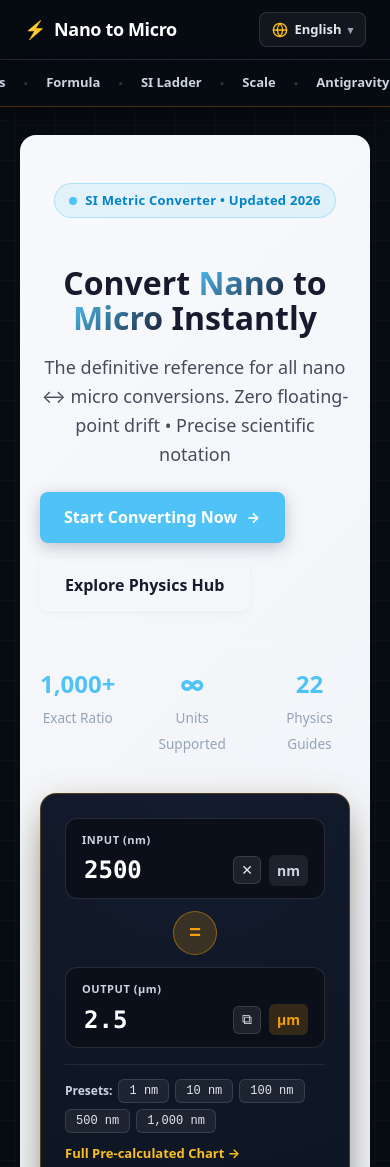
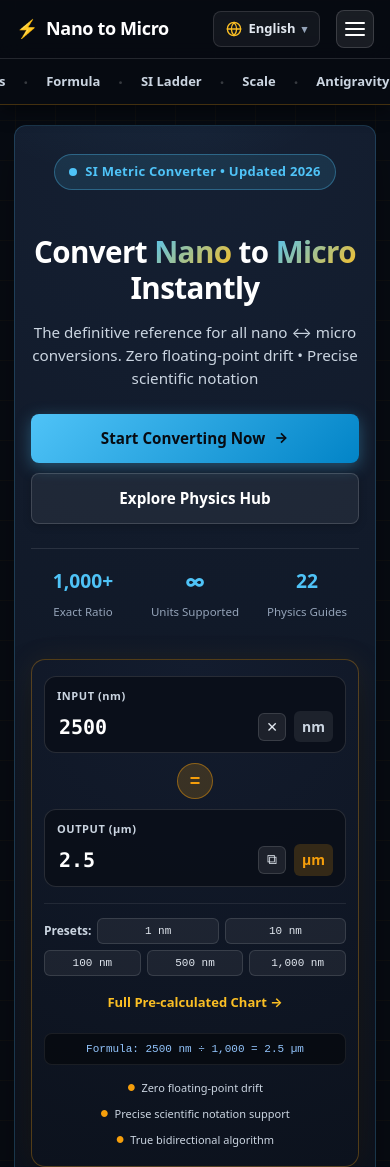
Before and after one commit to maryam-2021/NanoToMicro, an Astro site: page / in a window 390 px wide. Shown: the top 1167 px of the page. Built offline with nearby package versions, Linux system fonts and the light colour scheme; Astro itself is replaced by a stand-in of ours.

Commit message:
fix(mobile): resolve mobile responsive layout, hamburger drawer, hero dark theme, and touch targets

```diff
--- a/src/components/ConverterIsland.svelte
+++ b/src/components/ConverterIsland.svelte
@@ -391,15 +391,61 @@
   }
 
   @media (max-width: 640px) {
+    .calculator-card {
+      padding: 16px 12px;
+      border-radius: 14px;
+    }
     .calc-inputs-row {
       flex-direction: column;
+      gap: 8px;
+    }
+    .input-box {
+      width: 100%;
+      box-sizing: border-box;
+      padding: 10px 12px;
+    }
+    .calc-input {
+      font-size: 20px;
+      min-width: 0;
     }
     .swap-btn {
       align-self: center;
+      width: 36px;
+      height: 36px;
+      font-size: 18px;
+      margin: 2px 0;
     }
     .presets-row {
       flex-direction: column;
-      align-items: flex-start;
+      align-items: stretch;
+      gap: 10px;
+    }
+    .preset-buttons {
+      display: flex;
+      flex-wrap: wrap;
+      gap: 6px;
+      width: 100%;
+    }
+    .preset-btn {
+      flex: 1 1 calc(33.33% - 6px);
+      text-align: center;
+      padding: 6px 4px;
+      font-size: 11px;
+    }
+    .chart-link {
+      text-align: center;
+      display: block;
+      padding: 6px 0;
+    }
+    .formula-banner {
+      font-size: 11px;
+      padding: 6px 8px;
+      word-break: break-all;
+    }
+    .features-row {
+      gap: 8px 12px;
+      font-size: 11px;
+      justify-content: center;
     }
   }
 </style>
--- a/src/layouts/Base.astro
+++ b/src/layouts/Base.astro
@@ -315,6 +315,30 @@ if (faqs && faqs.length > 0) {
         color: #94a3b8;
       }
 
+      .mobile-menu-toggle {
+        display: none;
+        background: rgba(255, 255, 255, 0.08);
+        border: 1px solid rgba(255, 255, 255, 0.15);
+        border-radius: 8px;
+        padding: 8px;
+        cursor: pointer;
+        flex-direction: column;
+        gap: 4px;
+        width: 38px;
+        height: 38px;
+        justify-content: center;
+        align-items: center;
+      }
+
+      .mobile-menu-toggle span {
+        display: block;
+        width: 20px;
+        height: 2px;
+        background: #ffffff;
+        border-radius: 2px;
+        transition: all 0.2s ease;
+      }
+
       @media (max-width: 900px) {
         .footer-top {
           grid-template-columns: 1fr;
@@ -324,9 +348,40 @@ if (faqs && faqs.length > 0) {
         }
       }
 
-      @media (max-width: 700px) {
+      @media (max-width: 768px) {
+        header {
+          padding: 10px 16px;
+        }
+        .mobile-menu-toggle {
+          display: flex;
+        }
         .nav-links {
           display: none;
+          position: absolute;
+          top: 100%;
+          left: 0;
+          right: 0;
+          background: #0b111c;
+          border-bottom: 1px solid rgba(255, 255, 255, 0.15);
+          flex-direction: column;
+          align-items: stretch;
+          padding: 16px 20px;
+          gap: 10px;
+          box-shadow: 0 16px 32px rgba(0, 0, 0, 0.7);
+          z-index: 150;
+        }
+        .nav-links.is-open {
+          display: flex;
+        }
+        .nav-links a {
+          padding: 10px 14px;
+          border-radius: 8px;
+          background: rgba(255, 255, 255, 0.04);
+          font-size: 14px;
+          display: block;
+        }
+        main {
+          padding: 16px 14px 60px;
         }
       }
     </style>
@@ -359,6 +414,9 @@ if (faqs && faqs.length > 0) {
             <a href={localePath(lang, '/antigravity/')} class="nav-badge">{t('nav.antigravityHub', undefined, lang)}</a>
           </nav>
           <LanguageSwitcher currentLocale={lang} currentPath={pathname} />
+          <button class="mobile-menu-toggle" aria-label="Toggle menu" onclick="document.querySelector('.nav-links').classList.toggle('is-open')">
+            <span></span><span></span><span></span>
+          </button>
         </div>
       </div>
     </header>
--- a/src/pages/index.astro
+++ b/src/pages/index.astro
@@ -100,29 +100,29 @@ const description = 'The definitive reference for all nano ↔ micro conversions
         </p>
 
         <!-- Primary CTA -->
-        <div class="hero-cta" style="display: flex; gap: 16px; margin: 24px 0; flex-wrap: wrap;">
-          <a href="#converter" class="btn-primary" style="background: #4fc3f7; color: #1a1a2e; font-weight: 700; padding: 12px 24px; border-radius: 8px; text-decoration: none; display: inline-flex; align-items: center; gap: 8px;">
+        <div class="hero-cta">
+          <a href="#converter" class="btn-primary">
             Start Converting Now
             <svg class="btn-arrow" width="16" height="16" viewBox="0 0 24 24" fill="none" stroke="currentColor" stroke-width="2.5"><line x1="5" y1="12" x2="19" y2="12"></line><polyline points="12 5 19 12 12 19"></polyline></svg>
           </a>
-          <a href="/physics/" class="btn-secondary" style="background: rgba(255,255,255,0.08); border: 1px solid rgba(255,255,255,0.2); color: #ffffff; font-weight: 600; padding: 12px 24px; border-radius: 8px; text-decoration: none;">
+          <a href="/physics/" class="btn-secondary">
             Explore Physics Hub
           </a>
         </div>
 
         <!-- Trust Indicators -->
-        <div class="trust-indicators" style="display: flex; gap: 32px; margin-top: 32px; border-top: 1px solid rgba(255,255,255,0.1); padding-top: 20px;">
+        <div class="trust-indicators">
           <div class="trust-item">
-            <span class="trust-number" style="font-size: 1.5rem; font-weight: 800; color: #4fc3f7; display: block;">1,000+</span>
-            <span class="trust-label" style="font-size: 0.85rem; color: #94a3b8;">Exact Ratio</span>
+            <span class="trust-number">1,000+</span>
+            <span class="trust-label">Exact Ratio</span>
           </div>
           <div class="trust-item">
-            <span class="trust-number" style="font-size: 1.5rem; font-weight: 800; color: #4fc3f7; display: block;">∞</span>
-            <span class="trust-label" style="font-size: 0.85rem; color: #94a3b8;">Units Supported</span>
+            <span class="trust-number">∞</span>
+            <span class="trust-label">Units Supported</span>
           </div>
           <div class="trust-item">
-            <span class="trust-number" style="font-size: 1.5rem; font-weight: 800; color: #4fc3f7; display: block;">22</span>
-            <span class="trust-label" style="font-size: 0.85rem; color: #94a3b8;">Physics Guides</span>
+            <span class="trust-number">22</span>
+            <span class="trust-label">Physics Guides</span>
           </div>
         </div>
       </div>
@@ -827,13 +827,16 @@ const description = 'The definitive reference for all nano ↔ micro conversions
   }
 
   /* Hero Section */
+  /* Hero Section */
   .hero-section {
-    padding: 48px 0 64px;
-    background: linear-gradient(135deg, #f8f9fc 0%, #eef2f7 100%);
+    padding: 48px 24px 56px;
+    background: radial-gradient(circle at 50% 0%, #152033 0%, #0c121d 100%);
+    border: 1px solid rgba(79, 195, 247, 0.2);
     position: relative;
     overflow: hidden;
     border-radius: 16px;
     margin-bottom: 32px;
+    box-shadow: 0 16px 40px -10px rgba(0, 0, 0, 0.5);
   }
 
   .hero-section::before {
@@ -843,7 +846,7 @@ const description = 'The definitive reference for all nano ↔ micro conversions
     right: -20%;
     width: 600px;
     height: 600px;
-    background: radial-gradient(circle, rgba(79, 195, 247, 0.08) 0%, transparent 70%);
+    background: radial-gradient(circle, rgba(79, 195, 247, 0.12) 0%, transparent 70%);
     border-radius: 50%;
     pointer-events: none;
   }
@@ -854,7 +857,7 @@ const description = 'The definitive reference for all nano ↔ micro conversions
     text-align: center;
     position: relative;
     z-index: 2;
-    padding: 0 20px;
+    padding: 0 16px;
   }
 
   .hero-badge {
@@ -862,7 +865,7 @@ const description = 'The definitive reference for all nano ↔ micro conversions
     align-items: center;
     gap: 8px;
     background: rgba(79, 195, 247, 0.12);
-    color: #0284c7;
+    color: #4fc3f7;
     border: 1px solid rgba(79, 195, 247, 0.35);
     padding: 6px 14px;
     border-radius: 9999px;
@@ -881,25 +884,34 @@ const description = 'The definitive reference for all nano ↔ micro conversions
   }
 
   .hero-title {
-    font-size: 3.5rem;
-    font-weight: 700;
-    line-height: 1.1;
-    color: #1a1a2e;
+    font-size: clamp(2.2rem, 5vw, 3.5rem);
+    font-weight: 800;
+    line-height: 1.15;
+    color: #ffffff;
     margin-bottom: 16px;
+    letter-spacing: -0.02em;
   }
 
   .hero-title .highlight {
-    background: linear-gradient(135deg, #4fc3f7, #1a1a2e);
+    background: linear-gradient(135deg, #4fc3f7, #fbbf24);
     -webkit-background-clip: text;
     -webkit-text-fill-color: transparent;
     background-clip: text;
   }
 
   .hero-subtitle {
-    font-size: 1.125rem;
-    color: #4a4a5a;
+    font-size: 1.1rem;
+    color: #cbd5e1;
     line-height: 1.6;
     margin-bottom: 24px;
+  }
+
+  .hero-cta {
+    display: flex;
+    gap: 16px;
+    margin: 24px 0;
+    justify-content: center;
+    flex-wrap: wrap;
   }
 
   .btn-primary {
@@ -907,18 +919,18 @@ const description = 'The definitive reference for all nano ↔ micro conversions
     align-items: center;
     gap: 8px;
     padding: 14px 32px;
-    background: linear-gradient(135deg, #1a1a2e, #2d2d4e);
-    color: white !important;
+    background: linear-gradient(135deg, #4fc3f7, #0284c7);
+    color: #070b12 !important;
     border-radius: 8px;
-    font-weight: 600;
+    font-weight: 700;
     text-decoration: none !important;
     transition: all 0.3s ease;
-    box-shadow: 0 4px 16px rgba(26, 26, 46, 0.25);
+    box-shadow: 0 4px 16px rgba(79, 195, 247, 0.35);
   }
 
   .btn-primary:hover {
     transform: translateY(-2px);
-    box-shadow: 0 8px 24px rgba(26, 26, 46, 0.35);
+    box-shadow: 0 8px 24px rgba(79, 195, 247, 0.5);
     text-decoration: none !important;
   }
 
@@ -927,21 +939,43 @@ const description = 'The definitive reference for all nano ↔ micro conversions
     align-items: center;
     gap: 8px;
     padding: 14px 32px;
-    background: #ffffff;
-    border: 1px solid #e8ecf1;
-    color: #1a1a2e !important;
+    background: rgba(255, 255, 255, 0.06);
+    border: 1px solid rgba(255, 255, 255, 0.15);
+    color: #ffffff !important;
     border-radius: 8px;
     font-weight: 600;
     text-decoration: none !important;
     transition: all 0.3s ease;
-    box-shadow: 0 2px 8px rgba(26, 26, 46, 0.04);
+    box-shadow: 0 2px 8px rgba(0, 0, 0, 0.2);
   }
 
   .btn-secondary:hover {
     border-color: #4fc3f7;
-    color: #039be5 !important;
+    color: #4fc3f7 !important;
     transform: translateY(-2px);
-    box-shadow: 0 4px 12px rgba(26, 26, 46, 0.08);
+    box-shadow: 0 4px 12px rgba(79, 195, 247, 0.2);
+  }
+
+  .trust-indicators {
+    display: grid;
+    grid-template-columns: repeat(3, 1fr);
+    gap: 16px;
+    margin-top: 32px;
+    border-top: 1px solid rgba(255, 255, 255, 0.1);
+    padding-top: 20px;
+    text-align: center;
+  }
+
+  .trust-number {
+    font-size: 1.5rem;
+    font-weight: 800;
+    color: #4fc3f7;
+    display: block;
+  }
+
+  .trust-label {
+    font-size: 0.85rem;
+    color: #94a3b8;
   }
 
   .calc-wrapper {
@@ -1594,14 +1628,95 @@ const description = 'The definitive reference for all nano ↔ micro conversions
 
   /* Mobile: < 768px */
   @media (max-width: 767px) {
-    .hero-title { font-size: 2rem; }
-    .converter-card { grid-template-columns: 1fr; padding: 24px; }
-    .card-grid { grid-template-columns: 1fr; }
-    .footer-grid { grid-template-columns: 1fr; gap: 32px; }
-    .nav-list { display: none; } /* hamburger menu */
-    .formula-grid { grid-template-columns: 1fr; }
-    .category-cards-grid { grid-template-columns: 1fr; }
-    .sticky-nav-wrapper { top: 54px; }
+    .hero-section {
+      padding: 28px 16px 36px;
+      border-radius: 12px;
+      margin-bottom: 24px;
+    }
+    .hero-container {
+      padding: 0;
+    }
+    .hero-title {
+      font-size: 1.85rem;
+      line-height: 1.2;
+    }
+    .hero-subtitle {
+      font-size: 0.95rem;
+      line-height: 1.5;
+    }
+    .hero-cta {
+      flex-direction: column;
+      gap: 10px;
+    }
+    .btn-primary, .btn-secondary {
+      width: 100%;
+      justify-content: center;
+      padding: 12px 16px;
+      font-size: 0.95rem;
+      box-sizing: border-box;
+    }
+    .trust-indicators {
+      grid-template-columns: repeat(3, 1fr);
+      gap: 8px;
+      padding-top: 16px;
+      margin-top: 20px;
+    }
+    .trust-number {
+      font-size: 1.2rem;
+    }
+    .trust-label {
+      font-size: 0.72rem;
+    }
+    .hub-callouts-banner {
+      padding: 14px 16px;
+      font-size: 13px;
+    }
+    .category-cards-grid {
+      grid-template-columns: 1fr;
+      gap: 14px;
+    }
+    .formula-grid {
+      grid-template-columns: 1fr;
+      gap: 20px;
+    }
+    .formula-box {
+      font-size: 15px;
+      padding: 12px 14px;
+    }
+    .card-grid {
+      grid-template-columns: 1fr;
+      gap: 16px;
+    }
+    .physics-card {
+      padding: 18px 16px;
+    }
+    .faq-question {
+      padding: 16px 18px;
+      font-size: 1rem;
+    }
+    .faq-answer {
+      padding: 0 18px 16px;
+      font-size: 0.9rem;
+    }
+    .footer-grid {
+      grid-template-columns: 1fr;
+      gap: 28px;
+    }
+    .sticky-nav-wrapper {
+      top: 54px;
+      margin: -16px -14px 20px;
+    }
+    .scale-svg-container {
+      padding: 16px 12px;
+      border-radius: 12px;
+    }
+    .table-card {
+      padding: 16px 12px;
+    }
+    .quick-table th, .quick-table td {
+      padding: 6px 8px;
+      font-size: 13px;
+    }
   }
 
   /* Tablet: 768px - 1024px */
@@ -1609,6 +1724,7 @@ const description = 'The definitive reference for all nano ↔ micro conversions
     .card-grid { grid-template-columns: repeat(2, 1fr); }
     .footer-grid { grid-template-columns: repeat(2, 1fr); }
     .category-cards-grid { grid-template-columns: repeat(2, 1fr); }
+    .formula-grid { grid-template-columns: 1fr; }
   }
 
   /* Fade-in on scroll */
```
